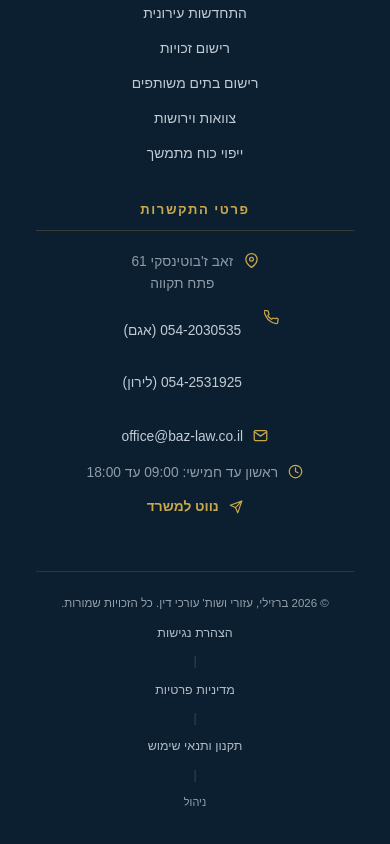
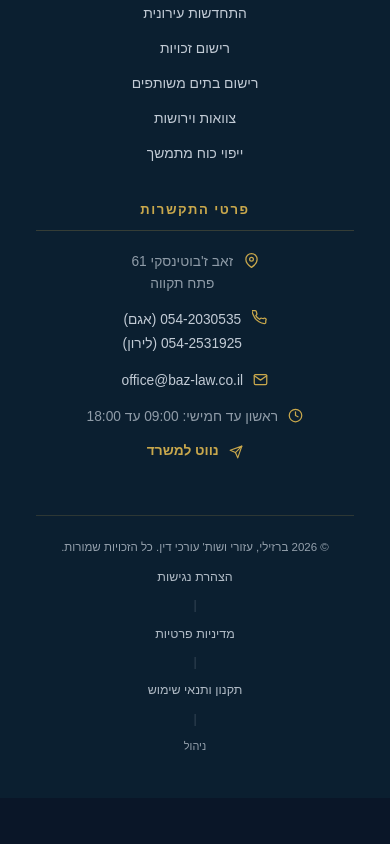
Before and after one commit to agamblaw-sudo/baz-law-website, a React (Vite) app: page / in a window 390 px wide. Shown: the part 8258-9102 px from the top of the page. After the commit the page ends 9056 px from the top, so only its background shows below. Built offline with nearby package versions, Linux system fonts and the light colour scheme; a web font is replaced by a local one.

Commit message:
Adjust footer WhatsApp phone links spacing and alignment

```diff
--- a/src/index.css
+++ b/src/index.css
@@ -1570,9 +1570,9 @@ a.footer-bottom-links:hover { color: var(--gold-mid); }
   text-decoration: none;
   transition: color 0.18s;
   display: inline-block;
-  padding: 10px 12px;
-  margin: 2px 0;
-  min-height: 48px;
+  padding: 1px 0;
+  margin: 0;
+  min-height: auto;
   box-sizing: border-box;
 }
 .footer-wa-link:hover { color: var(--gold-mid) !important; }
@@ -2338,9 +2338,9 @@ html.a11y-sr [tabindex] {
   text-decoration: none;
   transition: color .2s;
   display: inline-block;
-  padding: 10px 12px;
-  margin: 2px 0;
-  min-height: 48px;
+  padding: 1px 0;
+  margin: 0;
+  min-height: auto;
   box-sizing: border-box;
 }
 .footer-wa-link:hover {
```
